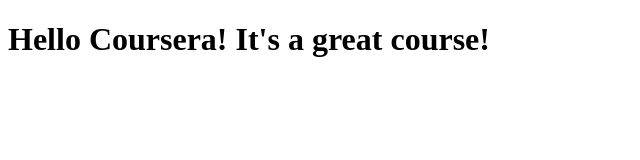
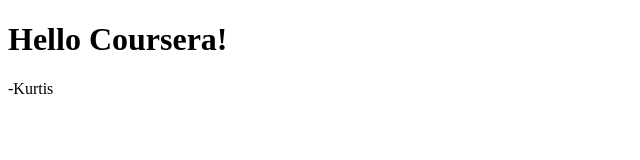
Before and after one commit to kurtisbrandon/coursera-test, a plain HTML site: page site/index.html in a window 1280 px wide. Shown: the whole page, without its empty margins (0-640 px from the left). Drawn offline with Linux system fonts and the light colour scheme.

Commit message:
A small update.

```diff
--- a/site/index.html
+++ b/site/index.html
@@ -4,6 +4,7 @@
 	<title>Hello Coursera!</title>
 </head>
 <body>
-<h1>Hello Coursera! It's a great course!</h1>
+<h1>Hello Coursera!</h1>
+<text>-Kurtis</text>
 </body>
 </html>
```
